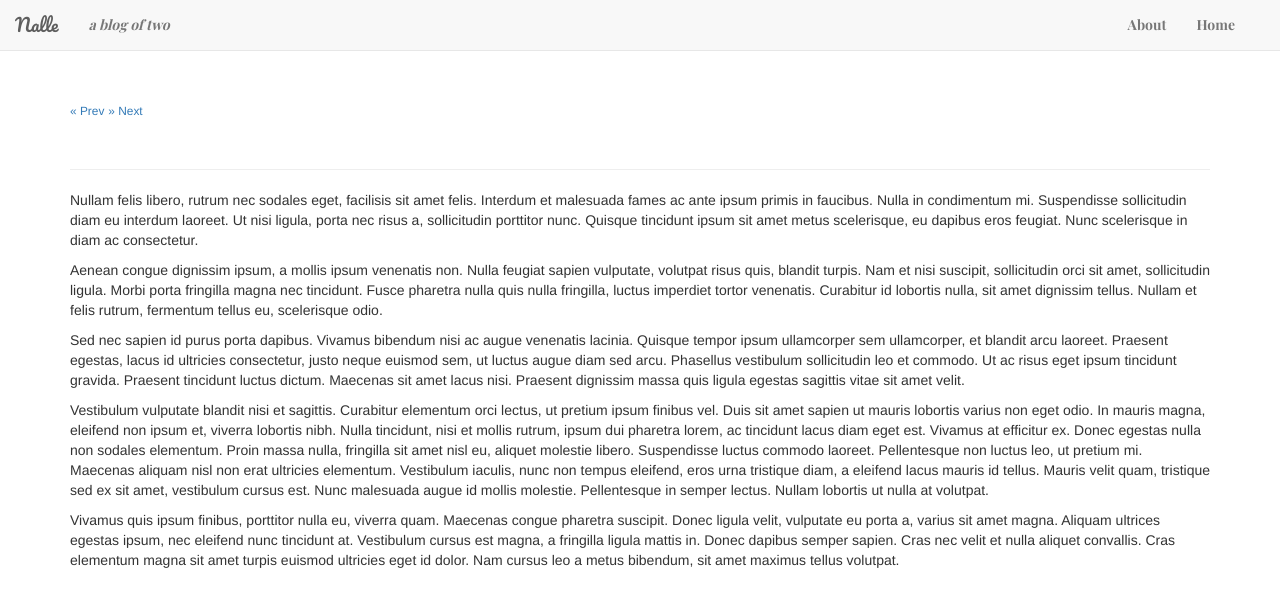
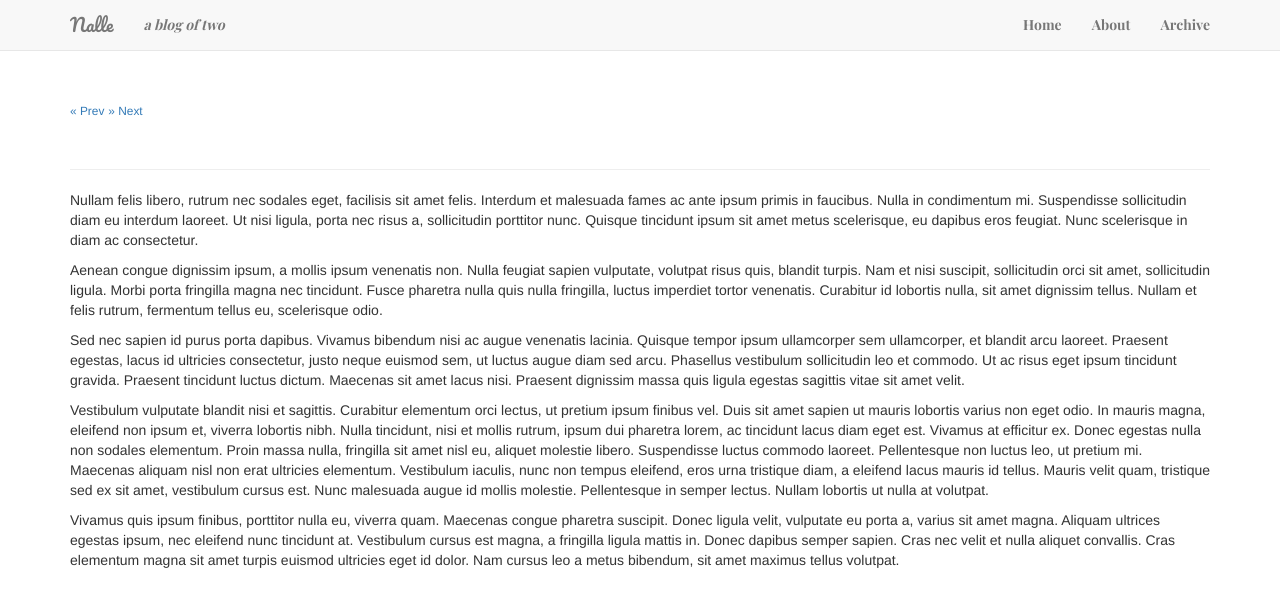
Before and after one commit to legopelle/web-nalle-blog, a Jekyll site: the page built from _posts/2015-07-31-Lorem-Ipsum.md, in a window 1280 px wide. Shown: the top 607 px of the page. Built offline with Jekyll 4.4.1, drawn with Linux system fonts in a browser that asks for light colours; some web fonts are replaced.

Commit message:
Modified the navbar
Returned to naming links explicitly for a more defined experience.

Made the container not fluid.

```diff
--- a/_includes/navbar.html
+++ b/_includes/navbar.html
@@ -1,14 +1,14 @@
 <nav class="navbar navbar-default navbar-fixed-top">
-  <div class="container-fluid">
+  <div class="container">
     <div class="navbar-header">
-      <a class="navbar-brand" href="#">Nalle</a>
+      <a class="navbar-brand" href="/">Nalle</a>
       <p class="navbar-text"><em>a blog of two</em></p>
     </div>
 
     <ul class="nav navbar-nav navbar-right">
-      {% for page in site.pages %}
-      <li><a href="{{ page.url }}">{{ page.title }}</a></li>
-      {% endfor %}
+      <li><a href="/">Home</a></li>
+      <li><a href="/about.html">About</a></li>
+      <li><a href="/archive.html">Archive</a></li>
     </ul>
   </div>
 </nav>
```
